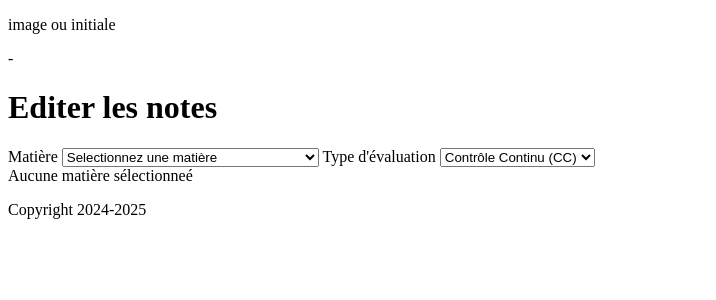
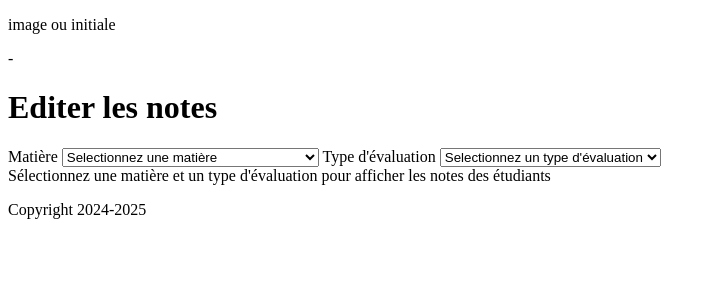
Before and after one commit to Arol4/studentManager, a Django app: template studentManager/studentManagerApp/templates/studentManagerApp/edit-page.html in a window 1280 px wide. Shown: the part 60-360 px from the top of the page, without its empty margins (0-716 px from the left). Run offline with Django 5.2, Linux system fonts and the light colour scheme; the template is opened without the code that fills it: values that come from a table or form of the project are taken from there, others are empty; data comes from the database, SQL or seed files in the repository; both versions use the stored data as it was after the commit.

Commit message:
fix: enhance the edit-page

```diff
--- a/studentManager/studentManagerApp/templates/studentManagerApp/edit-page.html
+++ b/studentManager/studentManagerApp/templates/studentManagerApp/edit-page.html
@@ -29,44 +29,75 @@
     <label>Type d'évaluation</label>
     <select id="types_evaluation">
         {% if liste_des_matieres_enseignees %}
-        <option value="CC" selected>Contrôle Continu (CC)</option>
+        <option value="" disabled selected>Selectionnez un type d'évaluation</option>
+        <option value="CC">Contrôle Continu (CC)</option>
         <option value="SN">Session Normale (SN)</option>
         {% else %}
         <option value="" disabled> Aucune matière</option>
         {% endif %}
     </select>
-    <div id="notes_de_la_matiere_selectionnee"> Aucune matière sélectionneé </div>
+    <div id="notes_de_la_matiere_selectionnee"> Sélectionnez une matière et un type d'évaluation pour afficher les notes des étudiants </div>
 </form>
 <script>
     const tableaux = {
         {% for matiere_enseignee in liste_des_matieres_enseignees %}
-        "{{ matiere_enseignee.libelle|escapejs }} - Semestre {{ matiere_enseignee.semestre|escapejs }}": {
-            headers : ["Noms et Prénoms", "CC", "SN"],
-            rows : [
+        "{{ matiere_enseignee.libelle|escapejs }} - Semestre {{ matiere_enseignee.semestre|escapejs }}":{
+            "CC":{
+                headers:["Étudiant","Note"],
+                rows:[
                     {% for etudiant in etudiants %}
                     [
                         "{{ etudiant.nom|escapejs }} {{ etudiant.prenom|escapejs }}",
                         {% with cc_note=ccs|get_index:forloop.parentloop.counter0|get_index:forloop.counter0 %}
-                        {% if cc_note is None %}null{% else %}{{ cc_note }}{% endif %},
+                            {% if cc_note is None %}null{% else %}{{ cc_note }}{% endif %}
                         {% endwith %}
+                    ]
+                    {% if not forloop.last %},{% endif %}
+                    {% endfor %}
+                ]
+            },
+            "SN":{
+                headers:["Étudiant","Note"],
+                rows:[
+                    {% for etudiant in etudiants %}
+                    [
+                        "{{ etudiant.nom|escapejs }} {{ etudiant.prenom|escapejs }}",
                         {% with sn_note=sns|get_index:forloop.parentloop.counter0|get_index:forloop.counter0 %}
                             {% if sn_note is None %}null{% else %}{{ sn_note }}{% endif %}
                         {% endwith %}
-                ]{% if not forloop.last %},{% endif %}
+                    ]
+                    {% if not forloop.last %},{% endif %}
                     {% endfor %}
                 ]
+            }
         }{% if not forloop.last %},{% endif %}
         {% endfor %}
     };
-
+    const types_evaluation = document.getElementById('types_evaluation');
     const liste_des_matieres_enseignees = document.getElementById('liste_des_matieres_enseignees');
     const notes_de_la_matiere_selectionnee = document.getElementById('notes_de_la_matiere_selectionnee');
     liste_des_matieres_enseignees.addEventListener('change', function() {
         const matiere_selectionnee = this.value;
+        const type_evaluation=types_evaluation.value;
         notes_de_la_matiere_selectionnee.innerHTML = '';
-        if (matiere_selectionnee && tableaux[matiere_selectionnee]) {
-            const tableau = creerTableauHTML(tableaux[matiere_selectionnee]);
+        if (matiere_selectionnee && type_evaluation && (tableaux[matiere_selectionnee])[type_evaluation]) {
+            const tableau = creerTableauHTML((tableaux[matiere_selectionnee])[type_evaluation]);
             notes_de_la_matiere_selectionnee.appendChild(tableau);
+        }else{
+            notes_de_la_matiere_selectionnee.textContent="Sélectionnez une matière et un type d'évaluation pour afficher les notes des étudiants";
+        }
+    });
+
+    types_evaluation.addEventListener('change', function() {
+        const type_evaluation = this.value;
+        const matiere_selectionnee = liste_des_matieres_enseignees.value;
+        notes_de_la_matiere_selectionnee.innerHTML = '';
+        if (matiere_selectionnee && type_evaluation && (tableaux[matiere_selectionnee])[type_evaluation]) {
+            const tableau = creerTableauHTML((tableaux[matiere_selectionnee])[type_evaluation]);
+            notes_de_la_matiere_selectionnee.appendChild(tableau);
+        }else{
+            notes_de_la_matiere_selectionnee.textContent="Sélectionnez une matière et un type d'évaluation pour afficher les notes des étudiants";
+
         }
     });
 
```
Also changed, not shown: studentManager/db.sqlite3. Lines whose indentation alone changed are shown as unchanged.
